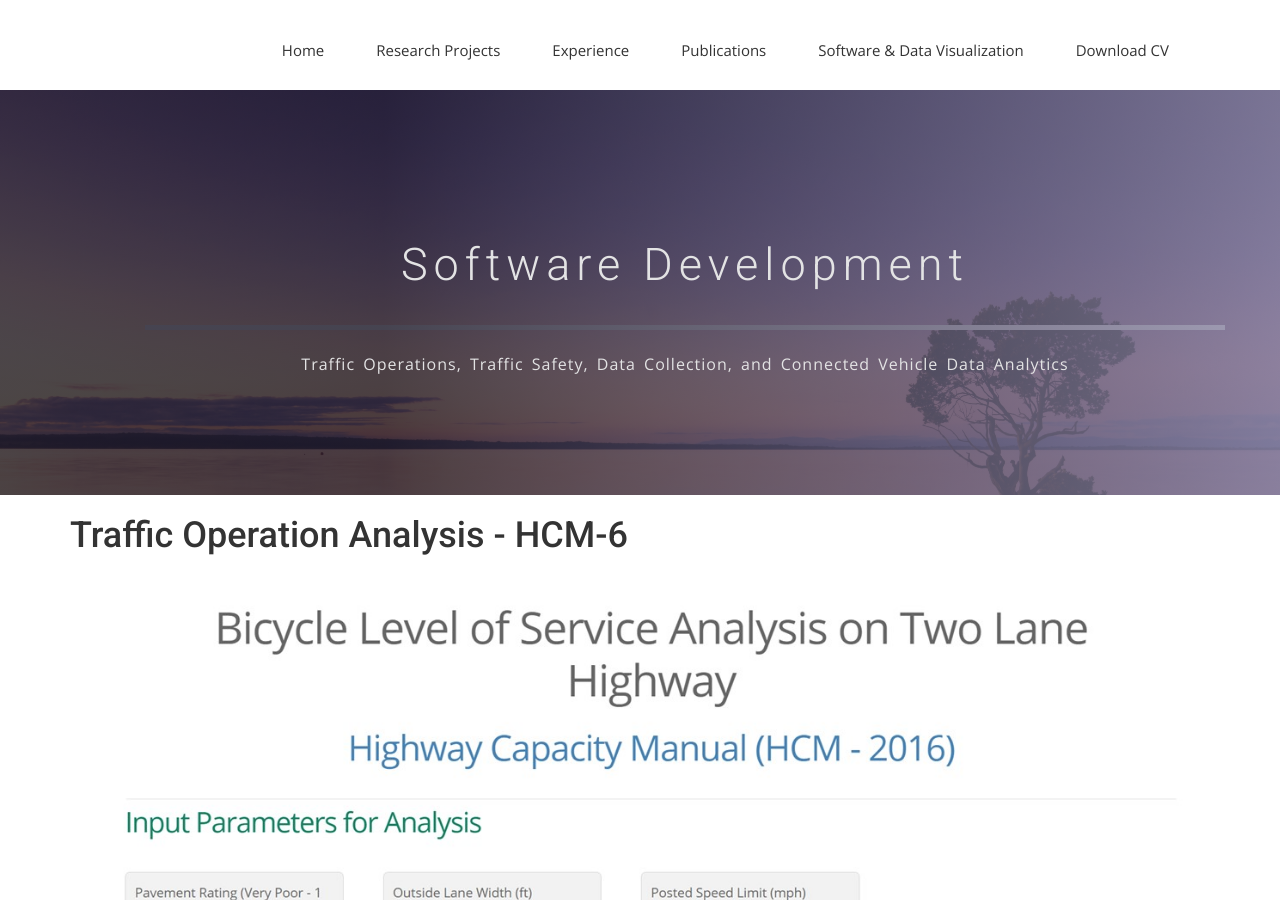
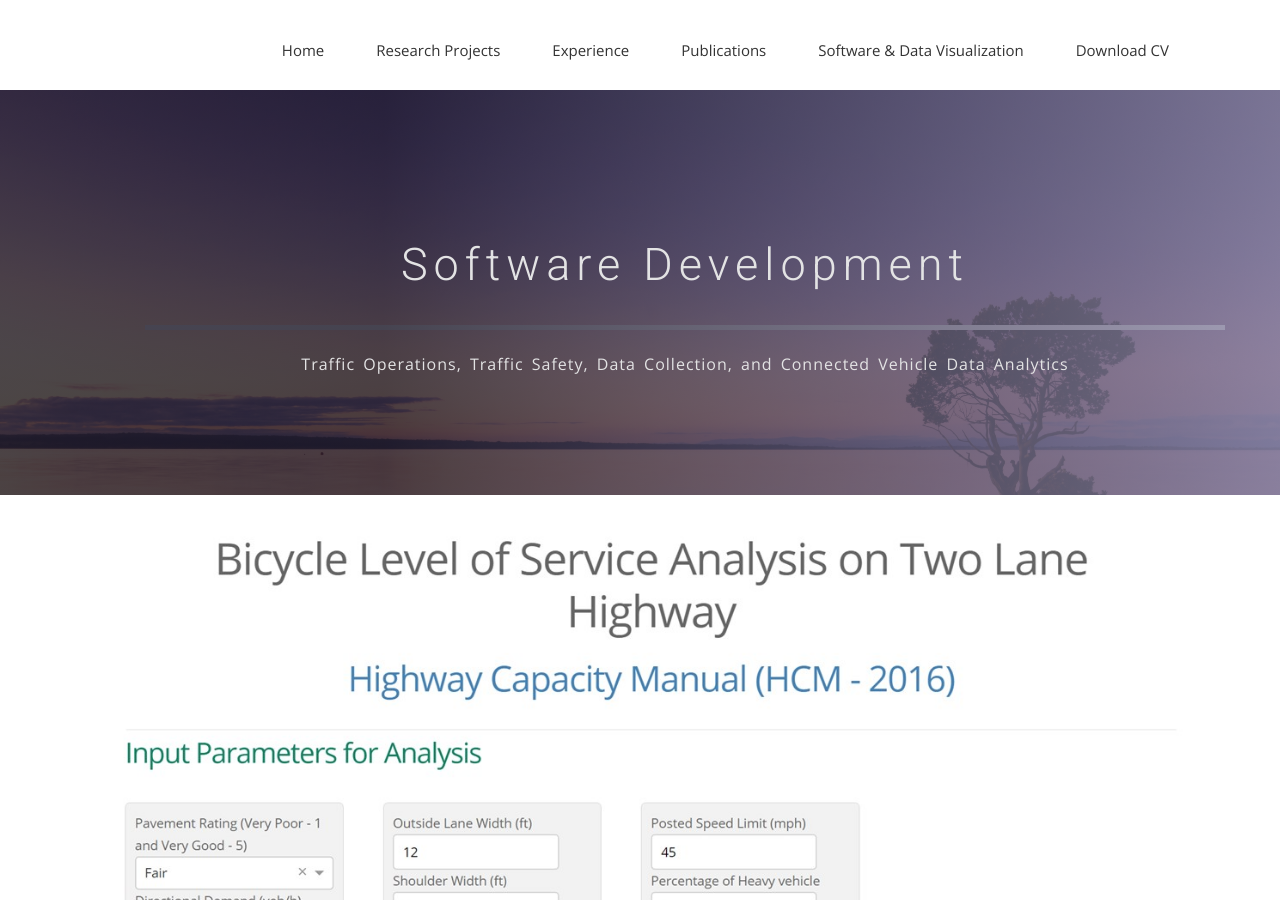
Before and after one commit to ekidando/Emma, a Jekyll site: the page built from software.html, in a window 1280 px wide and 900 px high. Built offline with Jekyll 4.4.1, drawn with Linux system fonts in a browser that asks for light colours; nearby versions of some CDN libraries; some web fonts are replaced.

Commit message:
Update software.html

```diff
--- a/software.html
+++ b/software.html
@@ -28,11 +28,7 @@ published: true
     <div class="row">
       <div class="col-md-12">
         <div class="block">
-      <h1>Traffic Operation Analysis - HCM-6</h1>
-      </div></div>
-       <div class="col-md-12">
-        <div class="block">
-          <br>
+           <br>
           <img src="{{ site.baseurl }}/img/app_1.jpg">
           <img src="{{ site.baseurl }}/img/app_2.jpg">
           <br> <br>
```
